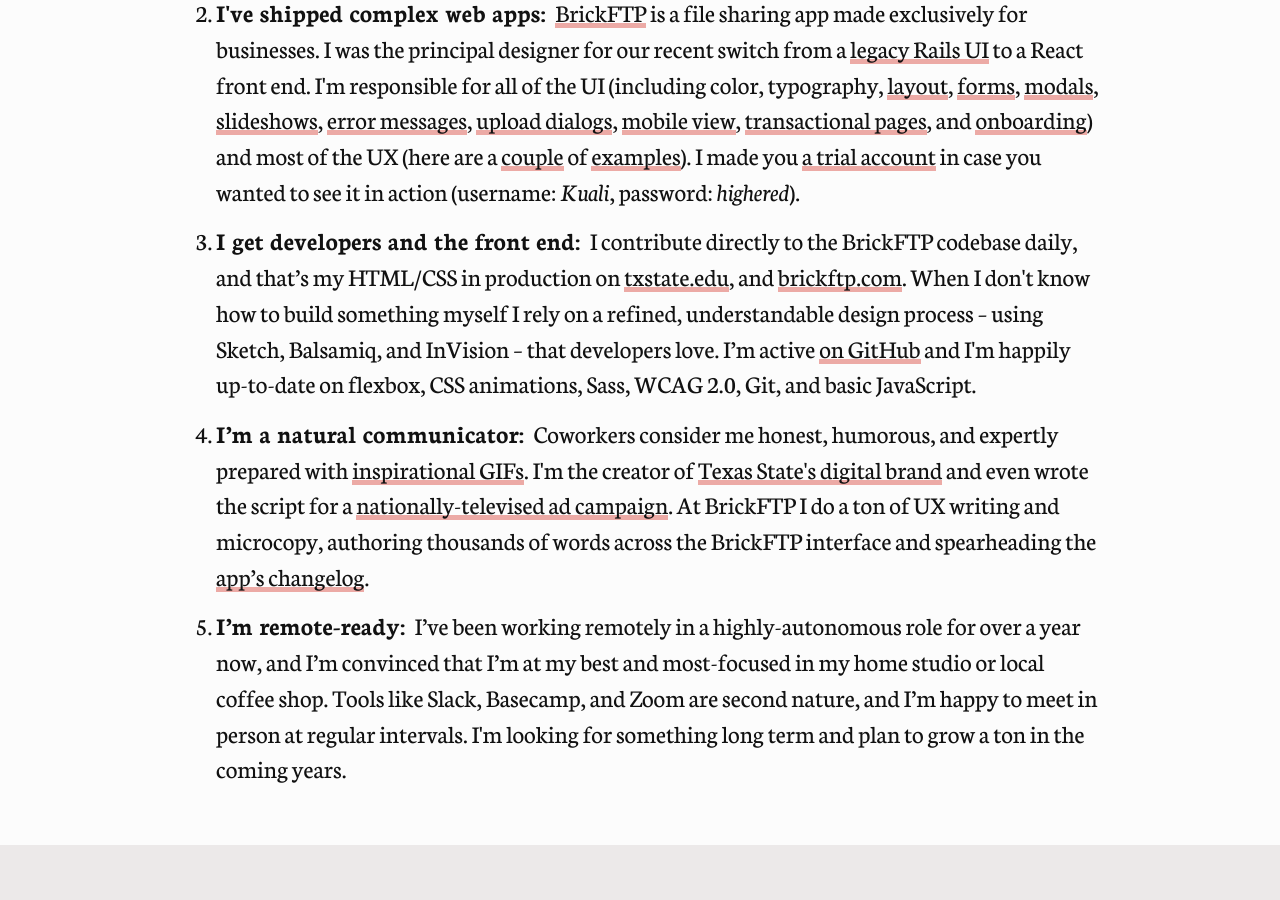
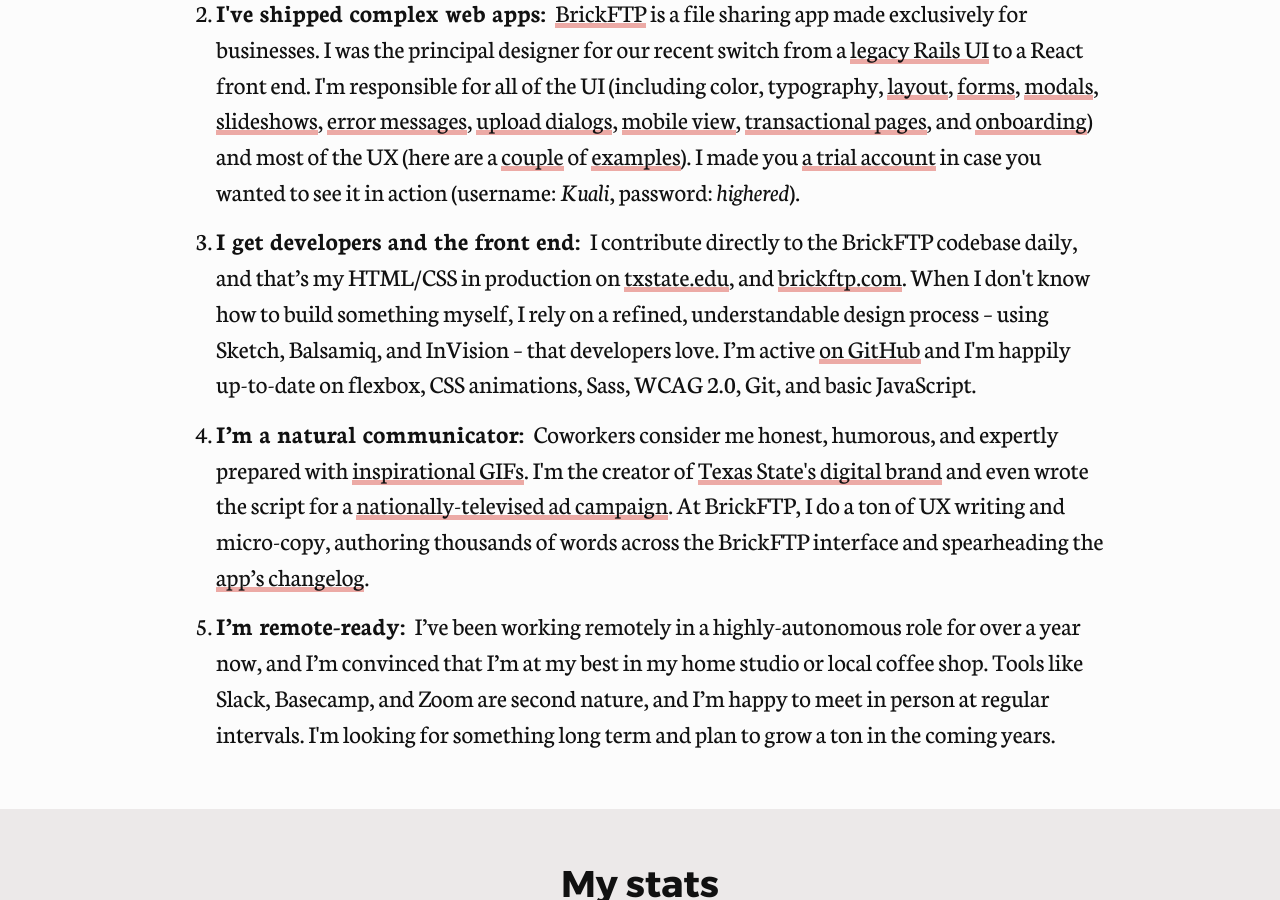
Before and after one commit to edelstone/my-website, a Jekyll site: the page built from kuali.html, in a window 1280 px wide and 900 px high, scrolled down 1070 px. Built offline with Jekyll 4.4.1, drawn with Linux system fonts in a browser that asks for light colours; nearby versions of some CDN libraries; library files that are not in the unit come from our copies.

Commit message:
adds minor copy changes

```diff
--- a/kuali.html
+++ b/kuali.html
@@ -44,9 +44,9 @@ button-prev-link: /contact
 						<span class="faux-link" data-featherlight="/images/brickftp/react-mobile.png">mobile view</span>,
 						<span class="faux-link" data-featherlight="/images/brickftp/react-upgrade.png">transactional pages</span>, and
 						<span class="faux-link" data-featherlight="/images/brickftp/react-welcome.png">onboarding</span>) and most of the UX (here are a <a href="https://projects.invisionapp.com/share/TFBVY7F5R#/screens">couple</a> of <a href="https://projects.invisionapp.com/share/R8FH6PZJ75Q#/screens">examples</a>). I made you <a href="https://kuali.brickftp.com/sessions/new">a trial account</a> in case you wanted to see it in action (username: <i>Kuali</i>, password: <i>highered</i>).</li>
-					<li><span class="inline-header">I get developers and the front end:</span> I contribute directly to the BrickFTP codebase daily, and that’s my HTML/CSS in production on <a href="https://txstate.edu">txstate.edu</a>, and <a href="https://brickftp.com">brickftp.com</a>. When I don't know how to build something myself I rely on a refined, understandable design process – using Sketch, Balsamiq, and InVision – that developers love. I’m active <a href="https://github.com/edelstone">on GitHub</a> and I'm happily up-to-date on flexbox, CSS animations, Sass, WCAG 2.0, Git, and basic JavaScript.</li>
-					<li><span class="inline-header">I’m a natural communicator:</span> Coworkers consider me honest, humorous, and expertly prepared with <span class="faux-link" data-featherlight="/images/hands.gif">inspirational GIFs</span>. I'm the creator of <a href="/portfolio/texas-state-brand">Texas State's digital brand</a> and even wrote the script for a <a href="https://vimeo.com/163458282">nationally-televised ad campaign</a>. At BrickFTP I do a ton of UX writing and microcopy, authoring thousands of words across the BrickFTP interface and spearheading the <a href="https://headwayapp.co/brickftp-updates">app’s changelog</a>.</li>
-					<li><span class="inline-header">I’m remote-ready:</span> I’ve been working remotely in a highly-autonomous role for over a year now, and I’m convinced that I’m at my best and most-focused in my home studio or local coffee shop. Tools like Slack, Basecamp, and Zoom are second nature, and I’m happy to meet in person at regular intervals. I'm looking for something long term and plan to grow a ton in the coming years.</li>
+					<li><span class="inline-header">I get developers and the front end:</span> I contribute directly to the BrickFTP codebase daily, and that’s my HTML/CSS in production on <a href="https://txstate.edu">txstate.edu</a>, and <a href="https://brickftp.com">brickftp.com</a>. When I don't know how to build something myself, I rely on a refined, understandable design process – using Sketch, Balsamiq, and InVision – that developers love. I’m active <a href="https://github.com/edelstone">on GitHub</a> and I'm happily up-to-date on flexbox, CSS animations, Sass, WCAG 2.0, Git, and basic JavaScript.</li>
+					<li><span class="inline-header">I’m a natural communicator:</span> Coworkers consider me honest, humorous, and expertly prepared with <span class="faux-link" data-featherlight="/images/hands.gif">inspirational GIFs</span>. I'm the creator of <a href="/portfolio/texas-state-brand">Texas State's digital brand</a> and even wrote the script for a <a href="https://vimeo.com/163458282">nationally-televised ad campaign</a>. At BrickFTP, I do a ton of UX writing and micro-copy, authoring thousands of words across the BrickFTP interface and spearheading the <a href="https://headwayapp.co/brickftp-updates">app’s changelog</a>.</li>
+					<li><span class="inline-header">I’m remote-ready:</span> I’ve been working remotely in a highly-autonomous role for over a year now, and I’m convinced that I’m at my best in my home studio or local coffee shop. Tools like Slack, Basecamp, and Zoom are second nature, and I’m happy to meet in person at regular intervals. I'm looking for something long term and plan to grow a ton in the coming years.</li>
 				</ol>
 			</div>
 
```
